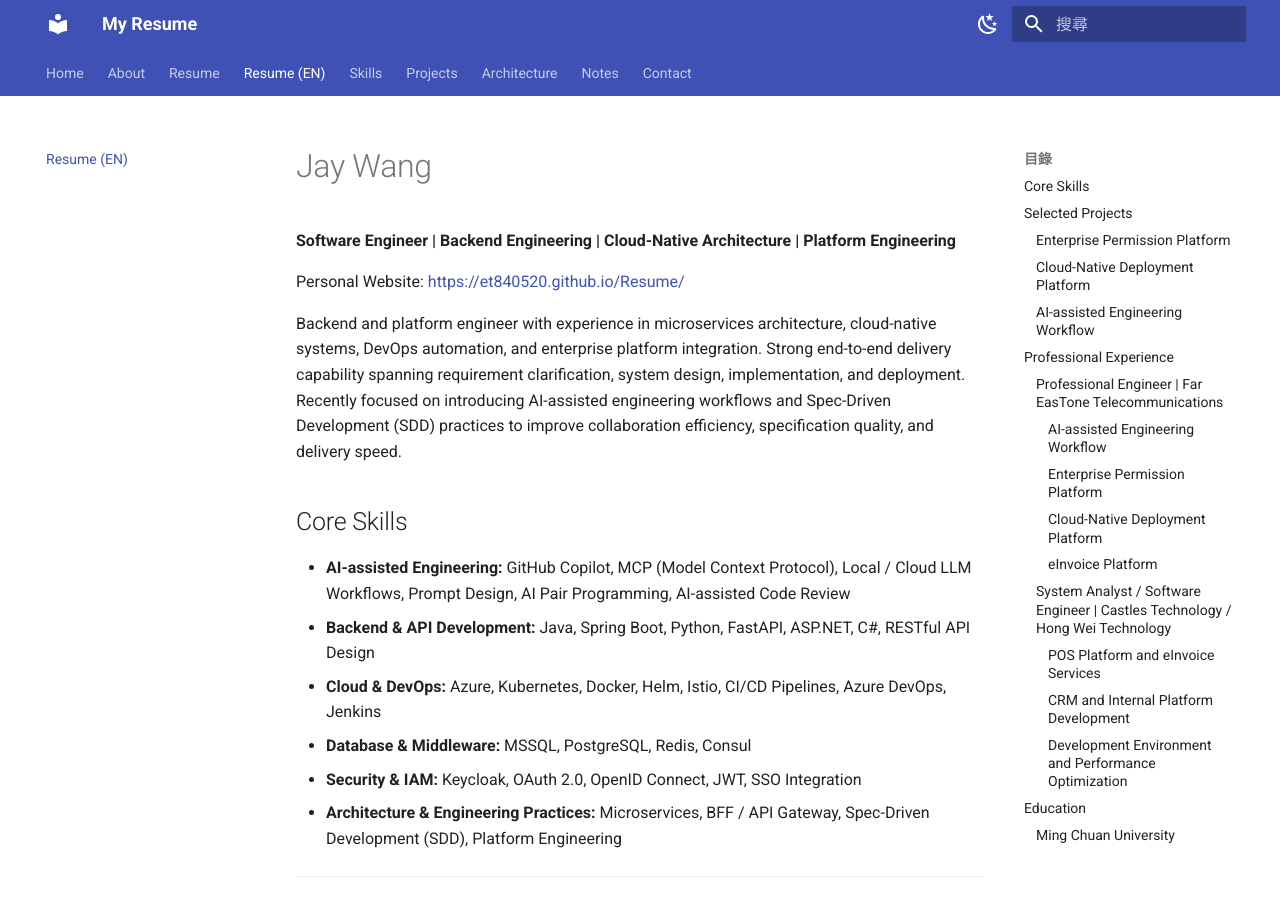
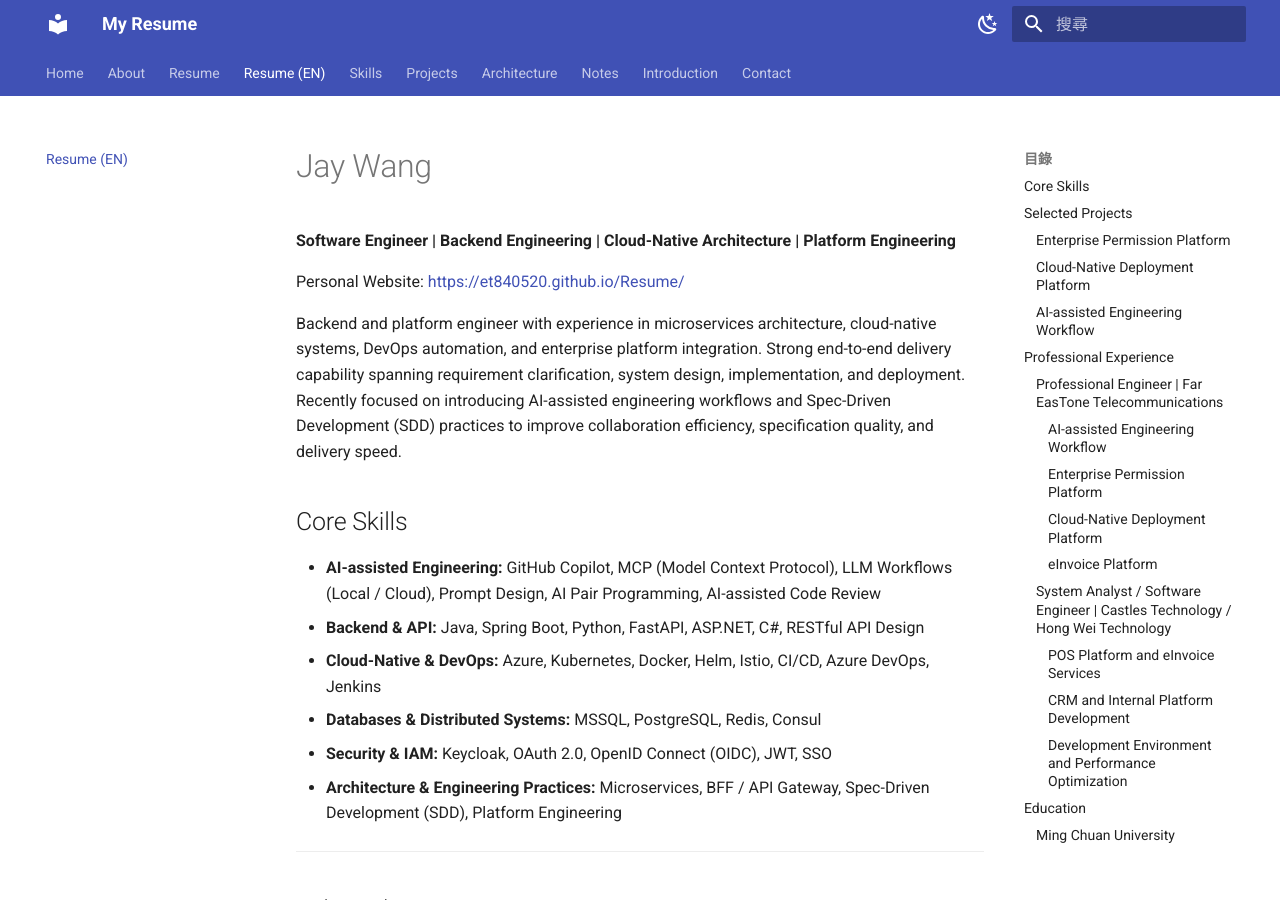
Before and after one commit to et840520/Resume, an MkDocs documentation site: the page built from docs/resume-en.md, in a window 1280 px wide and 900 px high. Built offline with MkDocs 1.6.1 and Material for MkDocs 9.7.7, drawn with Linux system fonts in a browser that asks for light colours.

Commit message:
Refactor resume skills section for clarity and consistency; add autobiography and introduction documents to enhance personal profile

```diff
--- a/docs/resume-en.md
+++ b/docs/resume-en.md
@@ -8,11 +8,11 @@ Backend and platform engineer with experience in microservices architecture, clo
 
 ## Core Skills
 
-* **AI-assisted Engineering:** GitHub Copilot, MCP (Model Context Protocol), Local / Cloud LLM Workflows, Prompt Design, AI Pair Programming, AI-assisted Code Review
-* **Backend & API Development:** Java, Spring Boot, Python, FastAPI, ASP.NET, C#, RESTful API Design
-* **Cloud & DevOps:** Azure, Kubernetes, Docker, Helm, Istio, CI/CD Pipelines, Azure DevOps, Jenkins
-* **Database & Middleware:** MSSQL, PostgreSQL, Redis, Consul
-* **Security & IAM:** Keycloak, OAuth 2.0, OpenID Connect, JWT, SSO Integration
+* **AI-assisted Engineering:** GitHub Copilot, MCP (Model Context Protocol), LLM Workflows (Local / Cloud), Prompt Design, AI Pair Programming, AI-assisted Code Review
+* **Backend & API:** Java, Spring Boot, Python, FastAPI, ASP.NET, C#, RESTful API Design
+* **Cloud-Native & DevOps:** Azure, Kubernetes, Docker, Helm, Istio, CI/CD, Azure DevOps, Jenkins
+* **Databases & Distributed Systems:** MSSQL, PostgreSQL, Redis, Consul
+* **Security & IAM:** Keycloak, OAuth 2.0, OpenID Connect (OIDC), JWT, SSO
 * **Architecture & Engineering Practices:** Microservices, BFF / API Gateway, Spec-Driven Development (SDD), Platform Engineering
 
 ---
--- a/mkdocs.yaml
+++ b/mkdocs.yaml
@@ -48,4 +48,5 @@ nav:
   - Projects: projects.md
   - Architecture: architecture.md
   - Notes: notes.md
+  - Introduction: introduction.md
   - Contact: contact.md
```
Also changed, not shown: docs/autobiography.md (added, +39 -0 lines), docs/introduce.md (added, +38 -0 lines).
